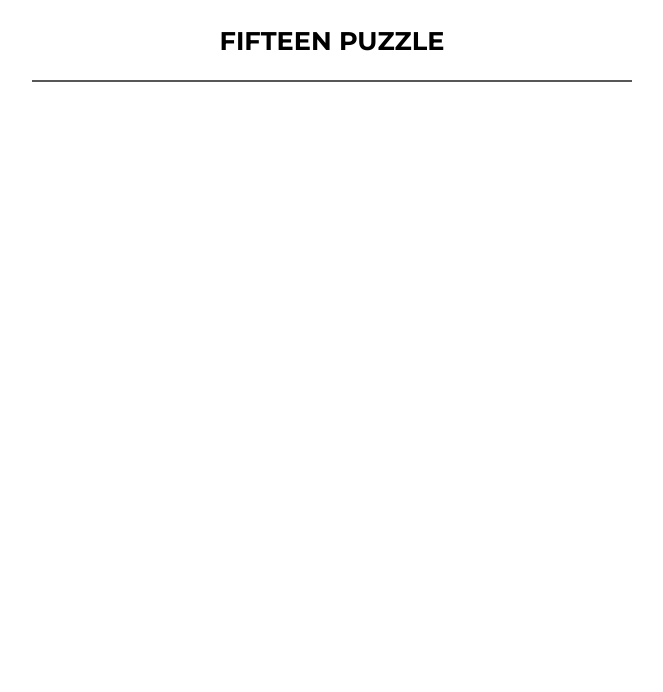
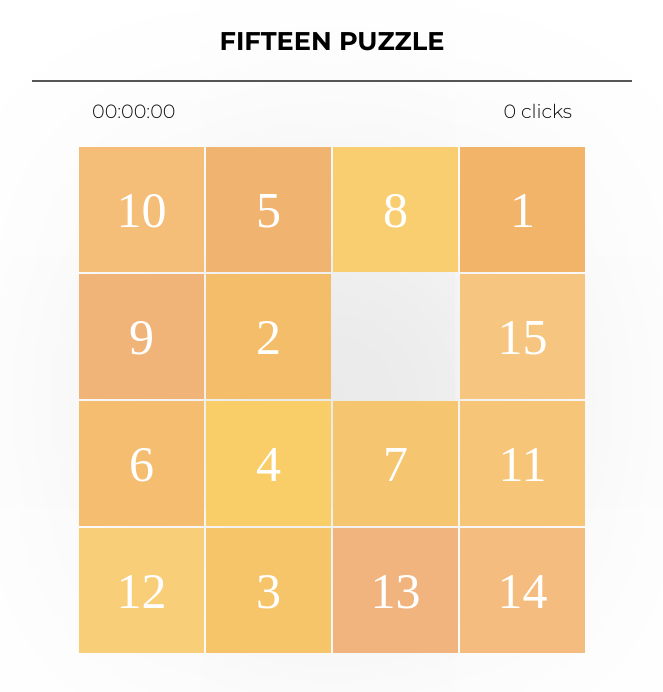
Before and after one commit to MateCon/fifteen-puzzle, a React (Create React App) app: page /game in a window 1280 px wide. Shown: the top 692 px of the page, without its empty margins (308-971 px from the left). Built offline with nearby package versions, Linux system fonts and the light colour scheme.

Commit message:
add grid page

```diff
--- a/src/components/Grid/Grid.scss
+++ b/src/components/Grid/Grid.scss
@@ -10,13 +10,13 @@
 
 .stats {
 	width: 90%;
-	max-width: 600px;
+	max-width: 480px;
 	font-family: "Ubuntu Mono";
-	font-size: 1.5em;
+	font-size: 1.2em;
 	color: rgb(15, 15, 15);
 	font-weight: 300;
 	position: absolute;
-	top: 30px;
+	top: 80px;
 	left: 50%;
 	transform: translate(-50%, 0);
 	display: flex;
--- a/src/components/Grid/Grid.tsx
+++ b/src/components/Grid/Grid.tsx
@@ -8,11 +8,14 @@ import Cell from "../Cell";
 import Modal from "../Modal";
 import './Grid.scss';
 
-const size = 4;
+interface Props {
+    size: number;
+};
+
 const gap = 2;
 const directions = [[-1, 0], [1, 0], [0, -1], [0, 1]];
 
-const Grid: FC = () => {
+const Grid: FC<Props> = ({ size }) => {
     const { window_height } = useDimensions();
     const [cellSize, setCellSize] = useState((window_height - 300) / size);
     const [totalSize, setTotalSize] = useState<number>(0);
@@ -104,7 +107,6 @@ const Grid: FC = () => {
         </Modal>
         <div className='stats'>
             <p>{getTimeFormatted(0)}</p>
-            <h1>Fifteen Puzzle</h1>
             <p>{clickCount} clicks</p>
         </div>
         {
--- a/src/pages/Game/Game.tsx
+++ b/src/pages/Game/Game.tsx
@@ -1,12 +1,22 @@
-import React, { FC } from 'react';
+import { FC } from 'react';
+import { useParams } from 'react-router-dom';
+import Grid from '../../components/Grid';
 
-interface Props {
+const Game: FC = () => {
+    const params = useParams();
 
-}
+    const getSize = () => {
+        try {
+            let str = params.size;
+            if (!str) return 4;
+            return parseInt(str);
+        } catch (e) {
+            return 4;
+        }
+    };
 
-const Game: FC<Props> = ({ }) => {
     return (
-        null
+        <Grid size={getSize()} />
     )
 }
 
```
